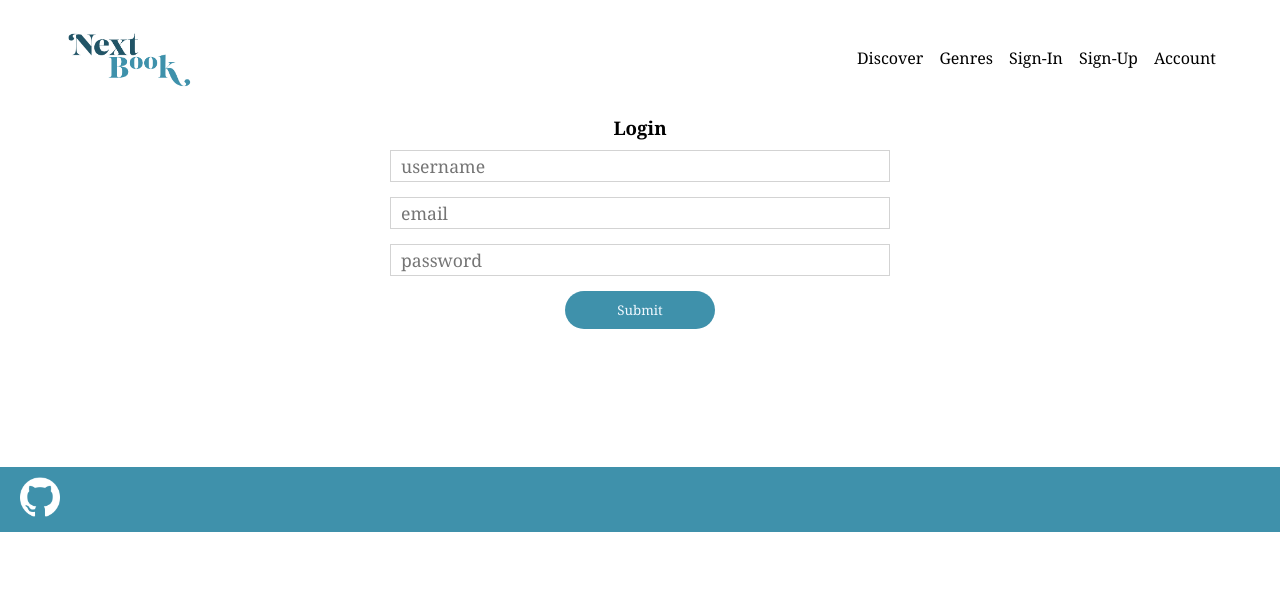
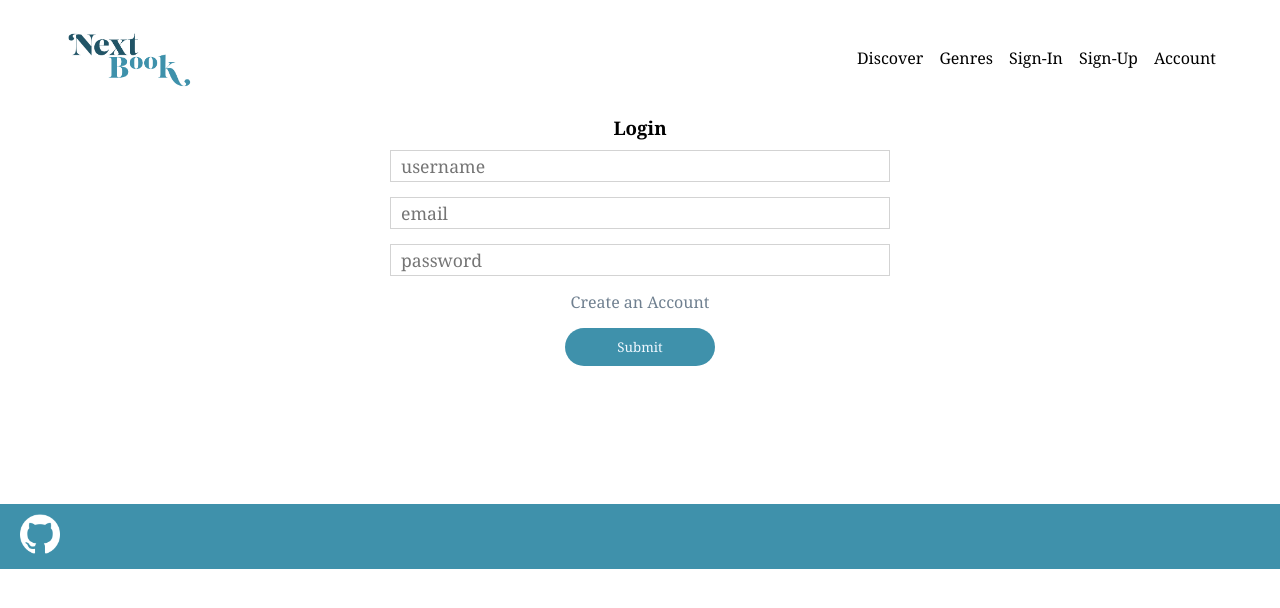
Before and after one commit to christinab980/bookProject, a React (Vite) app in the folder react-ui/: page /sign-in in a window 1280 px wide. Shown: the top 608 px of the page. Built offline with nearby package versions, Linux system fonts and the light colour scheme; no server answers.

Commit message:
updating navs and a tag styles

```diff
--- a/react-ui/index.css
+++ b/react-ui/index.css
@@ -241,6 +241,31 @@ form button {
   width: 150px;
 }
 
+form a {
+  text-align: center;
+  cursor: pointer;
+  color: slategray;
+}
+
+.form-a:hover, .y-navs a:hover {
+  color: #215466;
+}
+
+/* .form-a:after, .y-navs a:after {
+  content: "" ;
+  position: absolute;
+  background-color: #215466;
+  height: 3px;
+  width: 0;
+  left: 0;
+  bottom: 10px;
+  transition: .3s;
+}
+
+.form-a:hover:after, .y-navs a:hover:after {
+  width: 100%;
+} */
+
 .form-button {
   display: flex;
   justify-content: center;
--- a/react-ui/src/views/signin.jsx
+++ b/react-ui/src/views/signin.jsx
@@ -68,6 +68,7 @@ const SignIn = () => {
                         value={password}
                         onChange={handlePassword}
                     />
+                        <a className="form-a" href="/sign-up">Create an Account </a>
                     <div className='form-button'>
                         <button type='submit' id='submitBtn' onClick={handleSubmit}> Submit</button>
                     </div>
```
